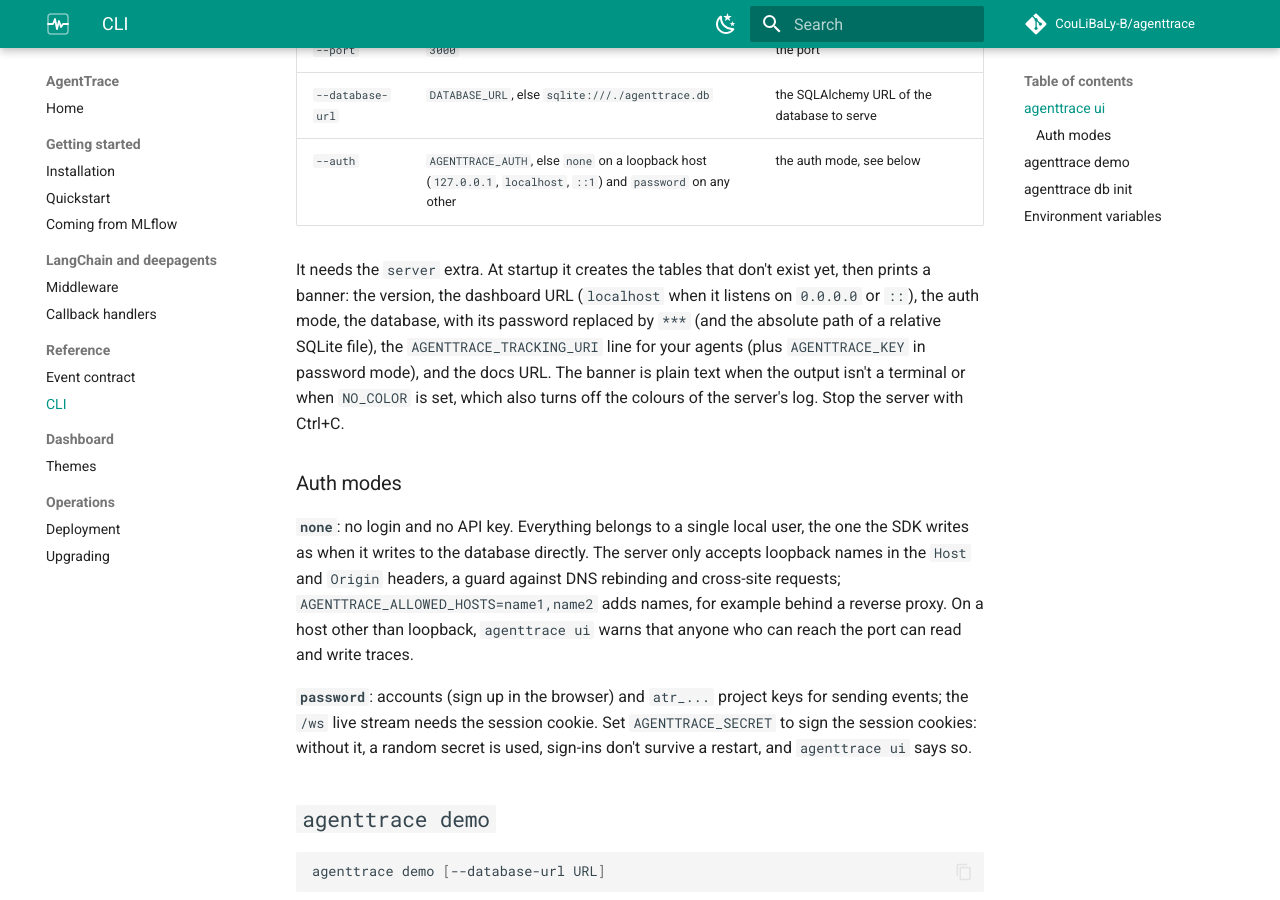
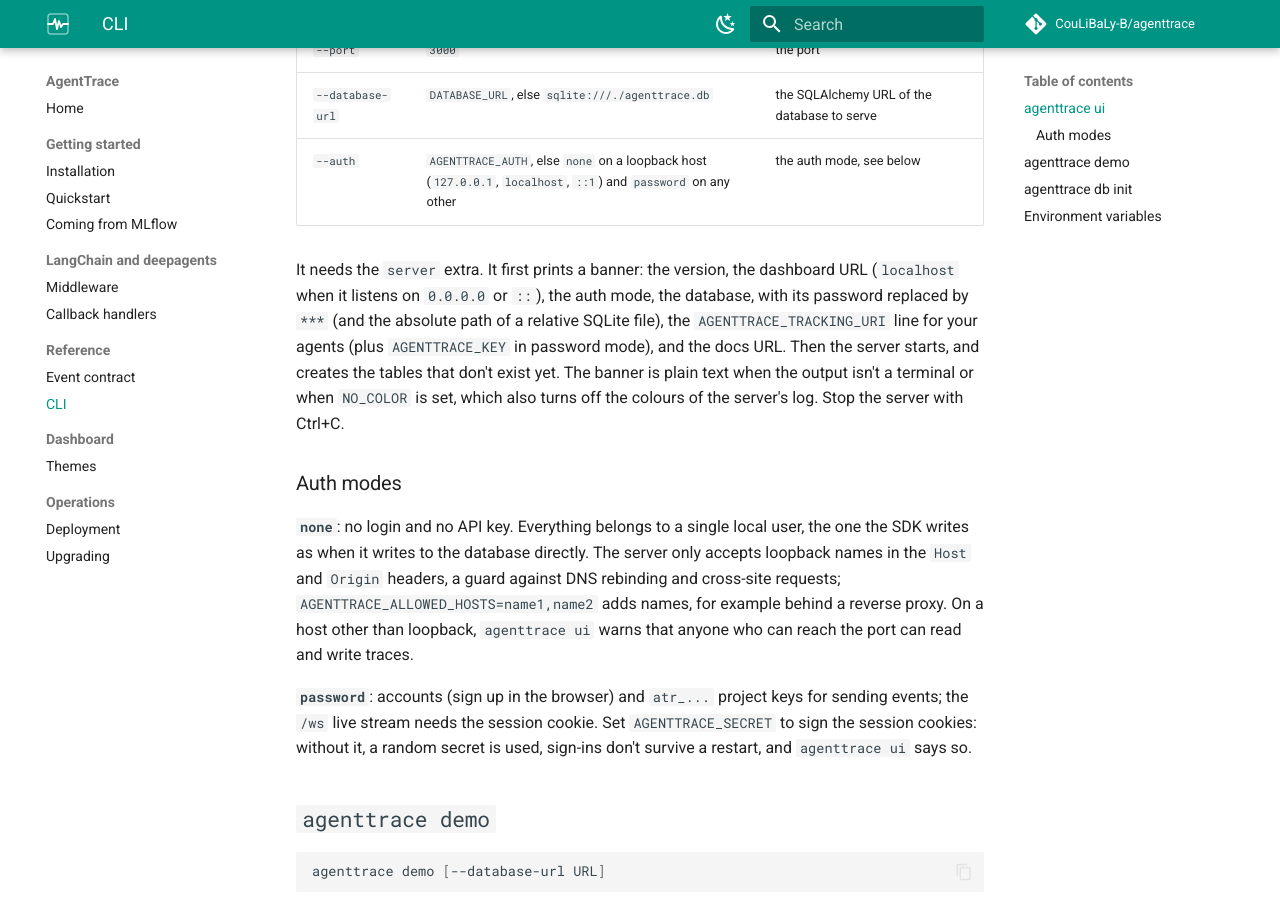
Before and after one commit to CouLiBaLy-B/agenttrace, an MkDocs documentation site: the page built from docs/cli.md, in a window 1280 px wide and 900 px high, scrolled down 523 px. Built offline with MkDocs 1.6.1 and Material for MkDocs 9.7.7, drawn with Linux system fonts in a browser that asks for light colours; comment, search, counter and statistics services are not loaded.

Commit message:
docs: precise wording on endRun, blocking, startup and nested sub-agents
Review findings, each checked against the code:

- events: an empty, false or null `endRun` doesn't end the run; the body
  is read as an event.
- events: the payload table says which integration sends what (autolog
  sends no LLM `input`; `kwargs`, `server`, `actionRequests`), and that a
  run-level failure sends `{"error": message}`.
- mlflow: log_event()/@trace don't block, but ending a run waits for its
  writes, up to 10 seconds.
- cli: `agenttrace ui` prints the banner first; the server creates the
  tables when it starts.
- callback handlers: a nested sub-agent's calls go to its own lifeline,
  but its hand-off and return arrows are drawn from and to the
  Orchestrator.

Co-Authored-By: Claude Opus 5.5 (1M context) <noreply@anthropic.com>

```diff
--- a/docs/cli.md
+++ b/docs/cli.md
@@ -19,14 +19,14 @@ agenttrace ui [--host 127.0.0.1] [--port 3000] \
 | `--database-url` | `DATABASE_URL`, else `sqlite:///./agenttrace.db` | the SQLAlchemy URL of the database to serve |
 | `--auth` | `AGENTTRACE_AUTH`, else `none` on a loopback host (`127.0.0.1`, `localhost`, `::1`) and `password` on any other | the auth mode, see below |
 
-It needs the `server` extra. At startup it creates the tables that don't exist
-yet, then prints a banner: the version, the dashboard URL (`localhost` when it
-listens on `0.0.0.0` or `::`), the auth mode, the database, with its password
-replaced by `***` (and the absolute path of a relative SQLite file), the
-`AGENTTRACE_TRACKING_URI` line for your agents (plus `AGENTTRACE_KEY` in
-password mode), and the docs URL. The banner is plain text when the output
-isn't a terminal or when `NO_COLOR` is set, which also turns off the colours of
-the server's log. Stop the server with Ctrl+C.
+It needs the `server` extra. It first prints a banner: the version, the
+dashboard URL (`localhost` when it listens on `0.0.0.0` or `::`), the auth
+mode, the database, with its password replaced by `***` (and the absolute path
+of a relative SQLite file), the `AGENTTRACE_TRACKING_URI` line for your agents
+(plus `AGENTTRACE_KEY` in password mode), and the docs URL. Then the server
+starts, and creates the tables that don't exist yet. The banner is plain text
+when the output isn't a terminal or when `NO_COLOR` is set, which also turns
+off the colours of the server's log. Stop the server with Ctrl+C.
 
 ### Auth modes
 
```
Also changed, not shown: docs/events.md (+8 -7 lines), docs/integration-callback.md (+3 -1 lines), docs/mlflow.md (+6 -4 lines).
